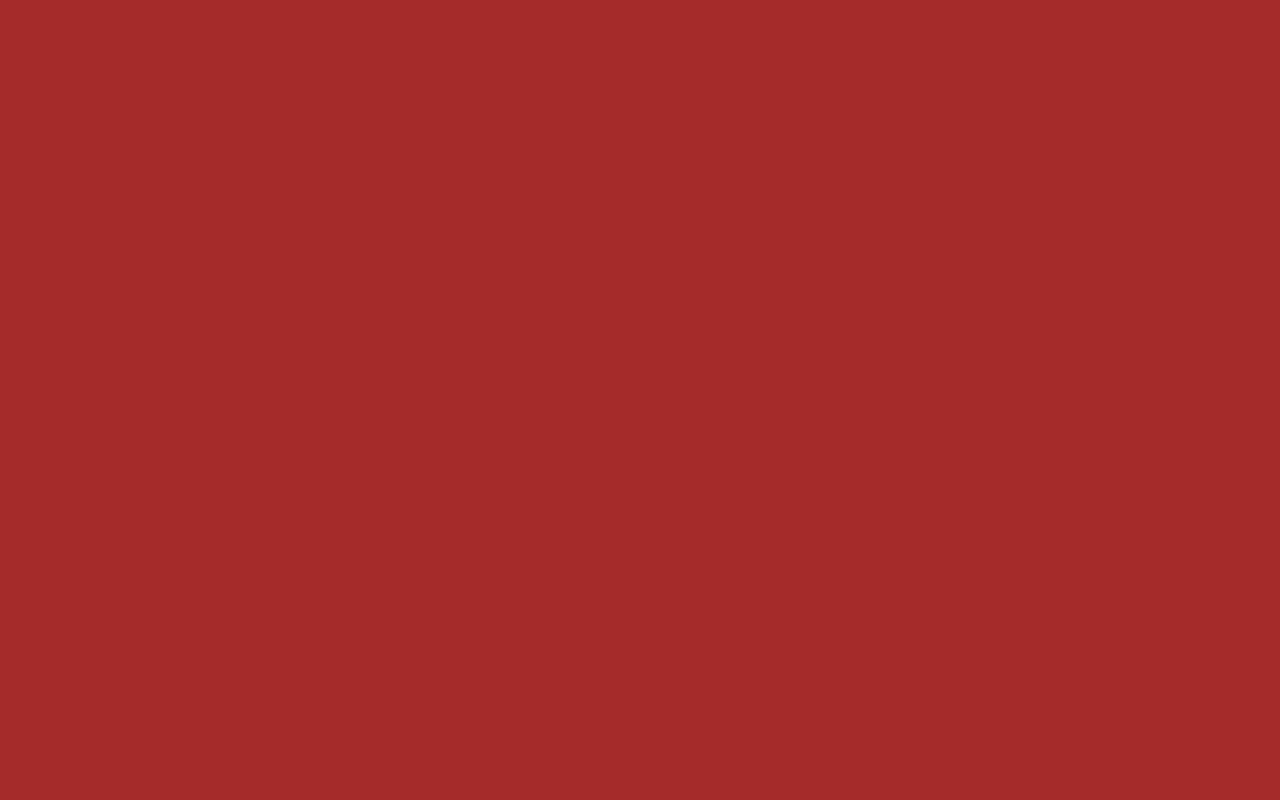
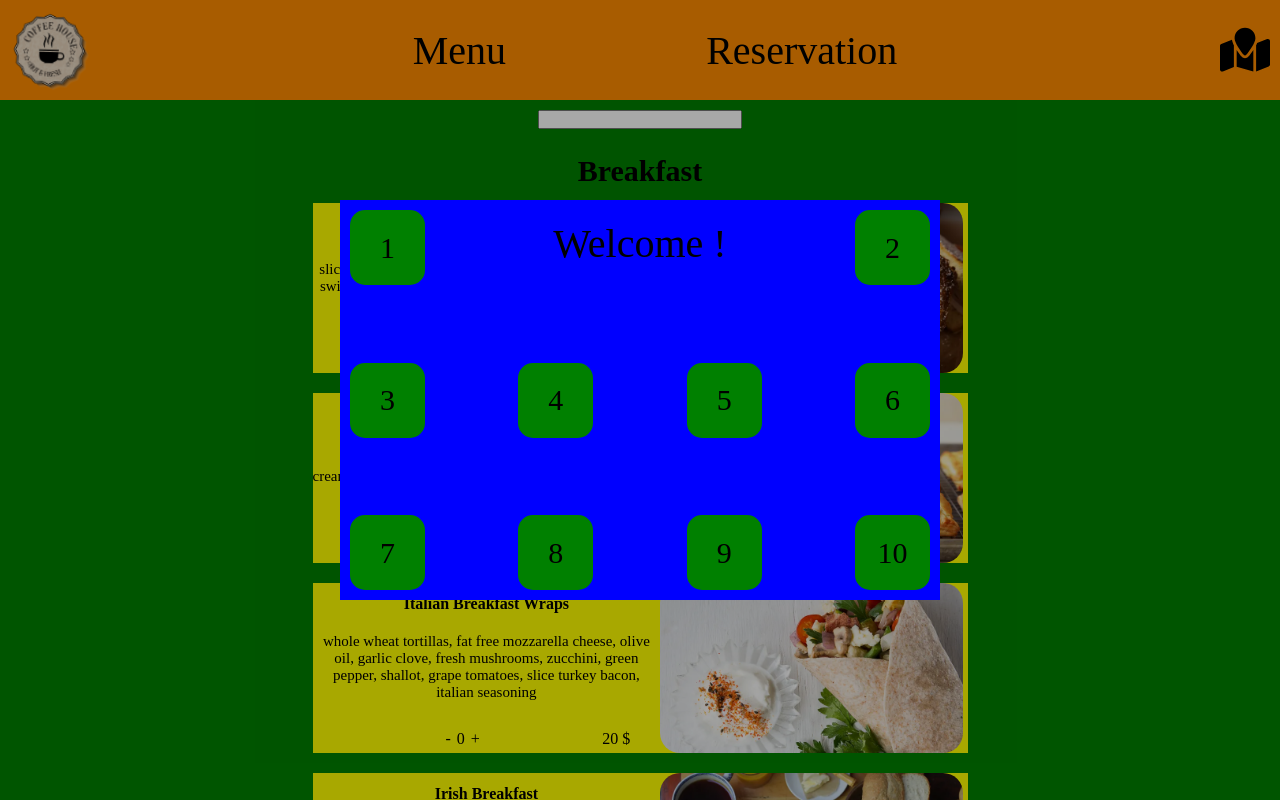
Before and after one commit to Flyeroll/React-website-project, a React (Create React App) app in the folder react-website-project/: page /dishes/reservation in a window 1280 px wide. Before the commit this address had no page. Shown: the top 800 px of the page. Built offline with nearby package versions, Linux system fonts and the light colour scheme.

Commit message:
reservation (5)

```diff
--- a/react-website-project/src/App.js
+++ b/react-website-project/src/App.js
@@ -14,9 +14,11 @@ class App extends Component {
       <Routes>
           <Route path='/' element={<NavRoute />}>
             <Route path='about' element={<AboutRoute/>}></Route>
-            <Route path='dishes' element={<FirstRoute/>}></Route>
+            <Route path='dishes' element={<FirstRoute/>}>
+              <Route path='reservation' element={<ReservationRoute/>}></Route>
+            </Route>
             <Route path='contacts' element={<ThirdRoute/>}></Route>
-            <Route path='reservation' element={<ReservationRoute/>}></Route>
+
           </Route>
       </Routes>
     );
--- a/react-website-project/src/Components/main/first/first.jsx
+++ b/react-website-project/src/Components/main/first/first.jsx
@@ -2,6 +2,7 @@
 // DISHES
 import React, { useEffect, useState } from "react";
 import "./first.css"
+import { Outlet } from "react-router-dom";
 
 import Data from '../../API/api.json'
 
@@ -292,7 +293,7 @@ export default function First(){
                     ))}
                     </div>
 
-
+        <Outlet />
         </div>
     )
 }
--- a/react-website-project/src/Components/main/reservation/style.css
+++ b/react-website-project/src/Components/main/reservation/style.css
@@ -1,3 +1,15 @@
+
+.mainDiv {
+    position: fixed;
+    top: 0px;
+    width: 100%;
+    height: 100vh;
+    display: flex;
+    justify-content: center;
+    align-items: center;
+    background-color: rgba(0, 0, 0, 0.343)
+
+}
 .myCanvas {
     width: 600px;
     height: 400px;
@@ -11,13 +23,6 @@
 .row {
     display: flex;
     justify-content: space-between;
-}
-.mainDiv {
-    width: 100%;
-    height: calc(100vh - 100px);
-    display: flex;
-    justify-content: center;
-    align-items: center;
 }
 
 .tableNumber {
```
